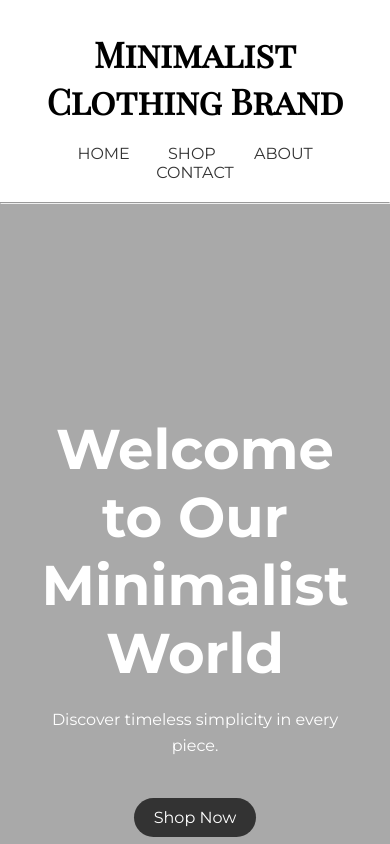
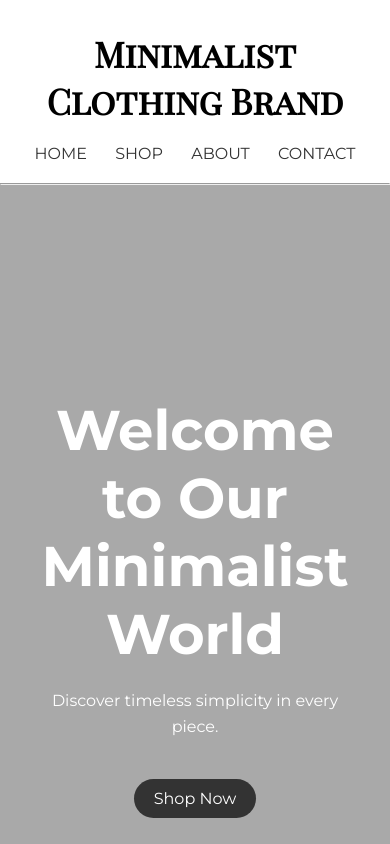
Before and after one commit to vpChinmay/Minimalist-Clothing-Brand, a plain HTML site: page index.html in a window 390 px wide. Shown: the top 844 px of the page. Drawn offline with Linux system fonts and the light colour scheme.

Commit message:
Update styling.css

```diff
--- a/styling.css
+++ b/styling.css
@@ -194,6 +194,6 @@
         font-size: 0.8rem;
     }
     nav a {
-        margin: 0 5px;
+        margin: 0px;
     }
 }
```
